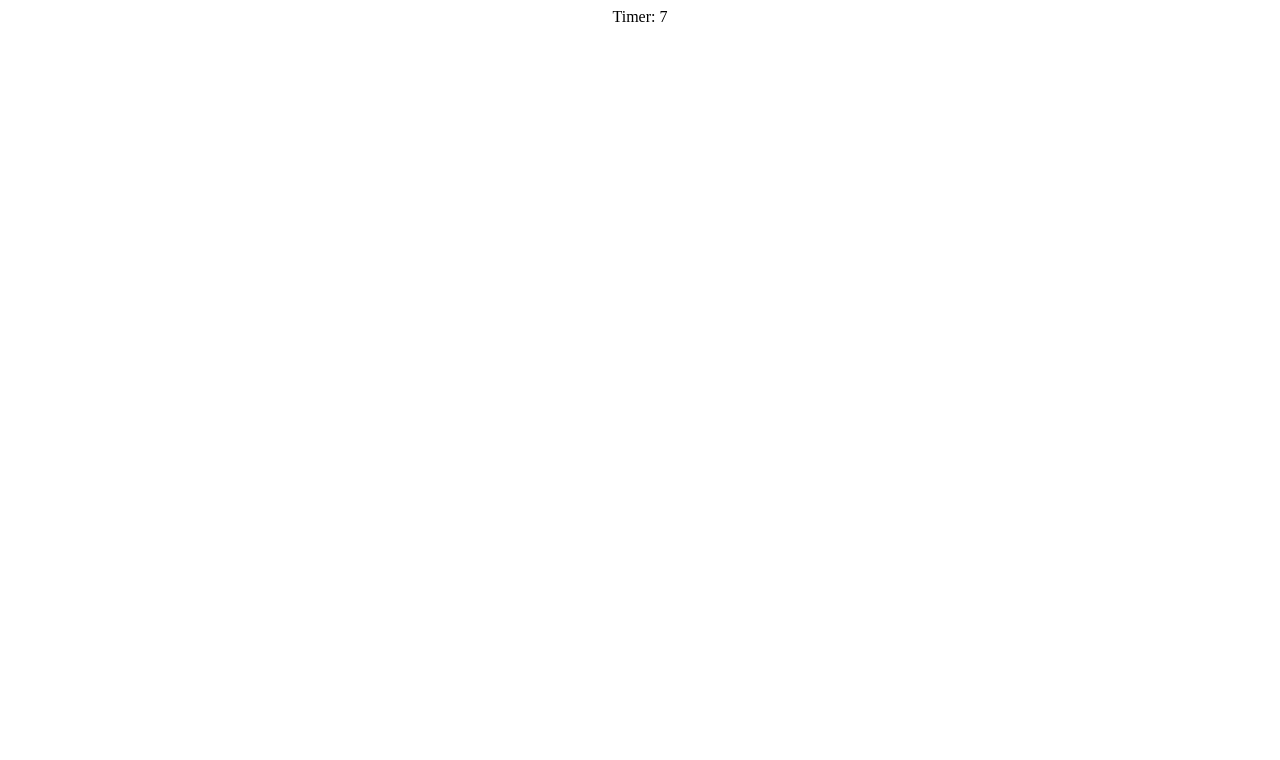
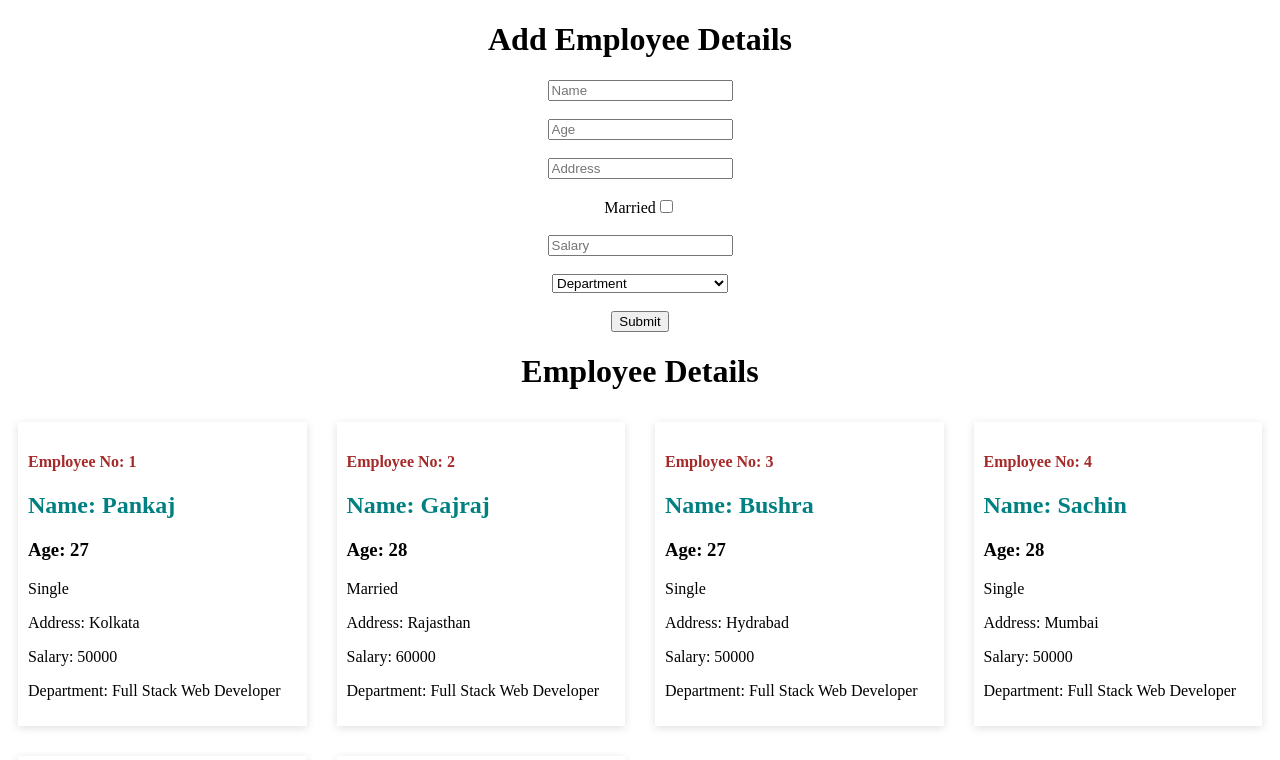
Before and after one commit to Pankaj1947/Sessions, a React (Create React App) app: page / in a window 1280 px wide. Shown: the top 760 px of the page. Built offline with nearby package versions, Linux system fonts and the light colour scheme; data requests are answered from the project's data file.

Commit message:
REACT FORMS assignment done

```diff
--- a/db.json
+++ b/db.json
@@ -1,3 +1,58 @@
 {
-  "todos": []
+  "employeedetails": [
+    {
+      "name": "Pankaj",
+      "age": "27",
+      "address": "Kolkata",
+      "isMarried": "",
+      "salary": "50000",
+      "department": "Full Stack Web Developer",
+      "id": 1
+    },
+    {
+      "name": "Gajraj",
+      "age": "28",
+      "address": "Rajasthan",
+      "isMarried": true,
+      "salary": "60000",
+      "department": "Full Stack Web Developer",
+      "id": 2
+    },
+    {
+      "name": "Bushra",
+      "age": "27",
+      "address": "Hydrabad",
+      "isMarried": false,
+      "salary": "50000",
+      "department": "Full Stack Web Developer",
+      "id": 3
+    },
+    {
+      "name": "Sachin",
+      "age": "28",
+      "address": "Mumbai",
+      "isMarried": "",
+      "salary": "50000",
+      "department": "Full Stack Web Developer",
+      "id": 4
+    },
+    {
+      "name": "Dinesh",
+      "age": "28",
+      "address": "Mumbai",
+      "isMarried": "",
+      "salary": "50000",
+      "department": "Full Stack Web Developer",
+      "id": 5
+    },
+    {
+      "name": "Shravan",
+      "age": "28",
+      "address": "Tamilnadu",
+      "isMarried": "",
+      "salary": "50000",
+      "department": "Full Stack Web Developer",
+      "id": 6
+    }
+  ]
 }
--- a/src/App.js
+++ b/src/App.js
@@ -1,7 +1,6 @@
 import React from 'react';
 import './App.css';
-import { Timer } from './Day5Useeffect/Assignments/IncrementTimer/Timer';
-import { Day5Todo } from './Day5Useeffect/Assignments/Todo/Todo';
+import { EmployeeForms } from './Day6/Assignment/EmployeeDetails/EmployeeForms';
 
 
 
@@ -11,7 +10,7 @@ import { Day5Todo } from './Day5Useeffect/Assignments/Todo/Todo';
 function App() {
   return (
     <div className='App'>
-      <Timer/>
+      <EmployeeForms/>
     </div>
   )
 };
--- /dev/null
+++ b/src/Day6/Assignment/EmployeeDetails/Emp.module.css
@@ -0,0 +1,14 @@
+.container {
+    display: grid;
+    grid-template-columns: repeat(4, 1fr);
+    gap: 30px;
+    padding: 10px;
+    box-sizing: border-box;
+
+}
+
+.container>div {
+    box-shadow: rgba(99, 99, 99, 0.2) 0px 2px 8px 0px;
+    text-align: left;
+    padding: 10px;
+}
--- /dev/null
+++ b/src/Day6/Assignment/EmployeeDetails/EmployeeForms.jsx
@@ -0,0 +1,109 @@
+import axios from 'axios';
+import React, { useEffect, useState } from 'react';
+import style from "./Emp.module.css";
+
+const initState = {
+    name: "",
+    age: "",
+    address: "",
+    isMarried: "",
+    salary: "",
+    department: ""
+}
+
+export const EmployeeForms = () => {
+    const [formData, setFormData] = useState(initState);
+    const { name, age, address, isMarried, salary, department } = formData;
+    const [empData, setEmpData] = useState([]);
+
+
+    useEffect(() => {
+        getData();
+    }, [])
+
+    const getData = () => {
+        axios.get(`http://localhost:3002/employeedetails`).then(res => {
+            setEmpData(res.data);
+            console.log((res.data))
+        })
+    }
+
+    const handleChange = (e) => {
+        let { name, value, checked, type } = e.target;
+        value = type === "checkbox" ? checked : value;
+        setFormData((prev) => ({ ...prev, [name]: value }))
+    }
+    const onSubmit = (e) => {
+        e.preventDefault();
+        console.log(formData)
+        fetch("http://localhost:3002/employeedetails", {
+            method: "POST",
+            body: JSON.stringify({
+                name: name,
+                age: age,
+                address: address,
+                isMarried: isMarried,
+                salary: salary,
+                department: department
+            }),
+            headers: {
+                "content-type": "application/json"
+            }
+        }).then(() => {
+            getData();
+        })
+    }
+
+    return (
+        <div>
+            <div>
+                <h1>Add Employee Details</h1>
+                <form onSubmit={onSubmit}>
+                    <label>
+                        <input type="text" onChange={handleChange} name="name" value={name} placeholder="Name" />
+                    </label>
+                    <br /><br />
+                    <label>
+                        <input type="number" onChange={handleChange} name="age" value={age} placeholder="Age" />
+                    </label>
+                    <br /><br />
+                    <label>
+                        <input type="text" onChange={handleChange} name="address" value={address} placeholder="Address" />
+                    </label>
+                    <br /><br />
+                    <label>Married
+                        <input type="checkbox" onChange={handleChange} name="isMarried" checked={isMarried} />
+                    </label>
+                    <br /><br />
+                    <label>
+                        <input type="number" onChange={handleChange} name="salary" value={salary} placeholder="Salary" />
+                    </label>
+                    <br /><br />
+                    <select name='department' value={department} onChange={handleChange}>
+                        <option value="Department">Department</option>
+                        <option value="Full Stack Web Developer">Full Stack Web Developer</option>
+                        <option value="Backend Developer">Backend Developer</option>
+                        <option value="Manager">Manager</option>
+                        <option value="CEO">CEO</option>
+                        <option value="UI UX Designer">UI UX Designer</option>
+                    </select>
+                    <br /><br />
+                    <input type="submit" value="Submit" />
+                </form>
+            </div>
+            <h1>Employee Details</h1>
+            <div className={style.container}>
+                {empData.map(e => <div key={e.id}>
+                    <h4 style={{color:"brown"}}>{`Employee No: ${e.id}`}</h4>
+                    <h2 style={{ color: "teal" }}>{`Name: ${e.name}`}</h2>
+                    <h3>{`Age: ${e.age}`}</h3>
+                    <p>{e.isMarried ? "Married" : "Single"}</p>
+                    <p>{`Address: ${e.address}`}</p>
+                    <p>{`Salary: ${e.salary}`}</p>
+                    <p>{`Department: ${e.department}`}</p>
+
+                </div>)}
+            </div>
+        </div>
+    )
+}
```
Also changed, not shown: 1 other file (tests, documents, lock files or other folders).
